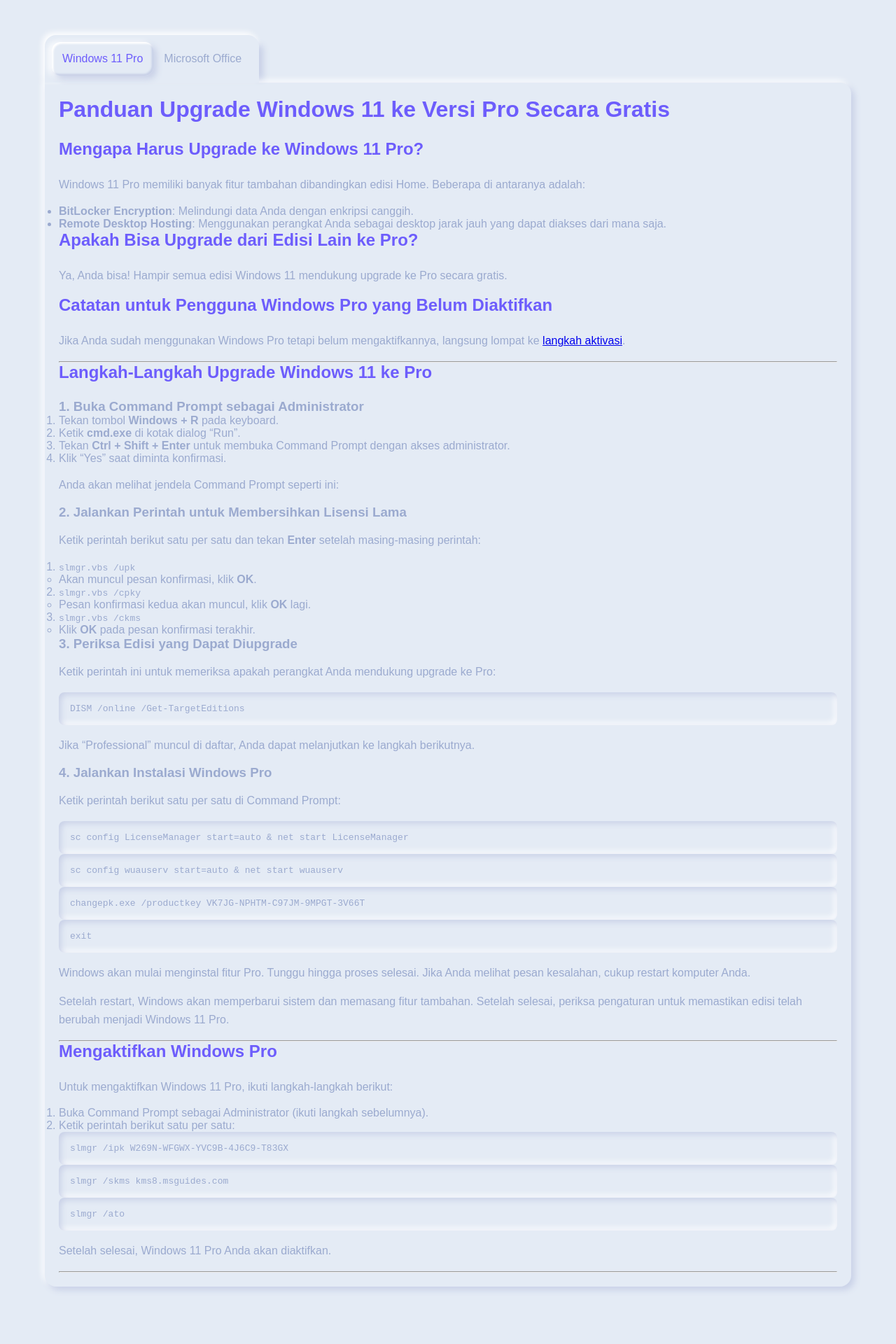
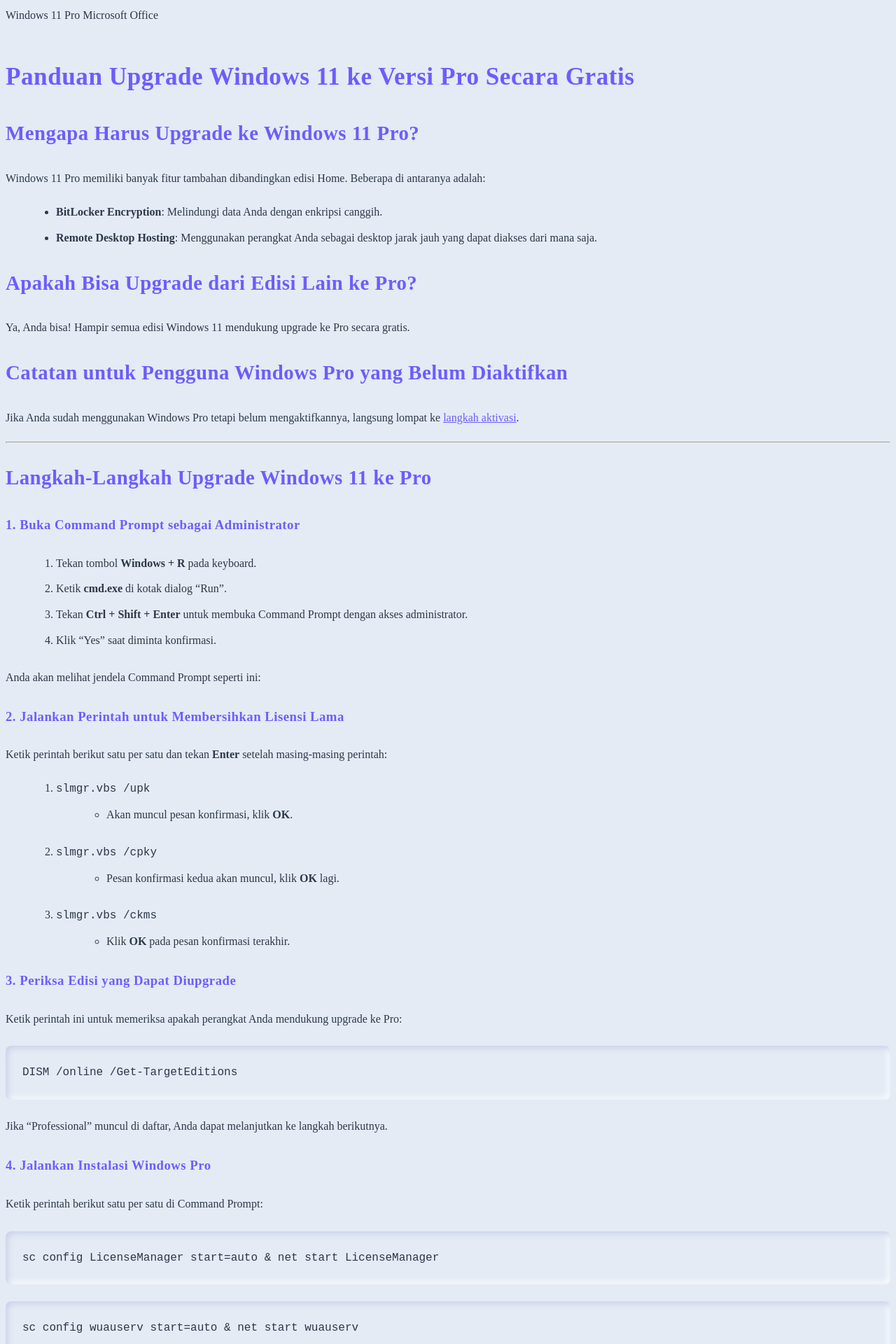
Before and after one commit to hndrapratamaa/Activate-Windows-11-Pro-for-free, a Jekyll site: the page built from index.md, in a window 1280 px wide. Shown: the top 1920 px of the page at 70% size. Built offline with Jekyll 4.4.1, drawn with Linux system fonts in a browser that asks for light colours.

Commit message:
Update neumorphic.css

```diff
--- a/assets/css/neumorphic.css
+++ b/assets/css/neumorphic.css
@@ -1,156 +1,82 @@
-* {
-	margin: 0;
-	padding: 0;
-	box-sizing: border-box;
+/* Reset Default Jekyll Style */
+.markdown-body {
+  all: revert !important;
+  font-family: 'Poppins', sans-serif !important;
+}
+
+/* Core Styles */
+:root {
+  --shadow-white: #ffffff;
+  --shadow-gray: #c8d0e7;
+  --bg-gray: #e4ebf5;
+  --text-primary: #2d3748 !important; /* Warna teks lebih gelap */
+  --text-purple: #6d5dfc;
 }
 
 body {
-	display: flex;
-	padding-top: 50px;
-	justify-content: center;
-	font-family: "Poppins", sans-serif;
-	background-color: var(--bg-gray);
-	color: #9baacf;
+  background: var(--bg-gray) !important;
+  color: var(--text-primary) !important;
+  line-height: 1.8 !important; /* Jarak baris lebih longgar */
+  font-size: 16px !important;
 }
 
-:root {
-	--shadow-white: white;
-	--shadow-gray: #c8d0e7;
-	--bg-gray: #e4ebf5;
-	--text-purple: #6d5dfc;
+/* Header Override */
+h1, h2, h3 {
+  color: var(--text-purple) !important;
+  margin: 1.5rem 0 !important;
+  letter-spacing: 0.5px !important;
 }
 
-.tabs {
-	width: 90%;
+h1 {
+  font-size: 2.2rem !important;
 }
 
-.tabs .tabs--nav {
-	position: relative;
-	display: inline-flex;
-	align-items: center;
-	padding: 10px;
-	box-shadow: 1rem 0.3rem 0.6rem -0.6rem var(--shadow-gray),
-		-0.2rem -0.2rem 0.5rem var(--shadow-white);
-	border-radius: 1rem 1rem 0 0;
-	background-color: var(--bg-gray);
+h2 {
+  font-size: 1.8rem !important;
 }
 
-.tabs .tabs--nav span {
-	padding: 15px;
-	display: block;
-	transition-delay: 0s;
-	transition-duration: 0.5s;
-	border-radius: 0.75rem;
-	cursor: pointer;
+/* Paragraph & Text */
+p {
+  margin: 1.2rem 0 !important;
 }
 
-.tabs .tabs--nav span.wait-animation {
-	pointer-events: none;
+/* Code Blocks */
+pre {
+  background: var(--bg-gray) !important;
+  padding: 1.5rem !important;
+  border-radius: 8px !important;
+  box-shadow:
+    inset 0.2rem 0.2rem 0.5rem var(--shadow-gray),
+    inset -0.2rem -0.2rem 0.5rem var(--shadow-white) !important;
+  margin: 1.5rem 0 !important;
 }
 
-.tabs .tabs--nav span:not(:first-of-type):not(:last-of-type) {
-	margin: 0 10px;
+/* Lists */
+ul, ol {
+  margin-left: 2rem !important;
+  margin-bottom: 1.5rem !important;
 }
 
-.tabs .tabs--nav span.active {
-	color: var(--text-purple);
-	transition-delay: 0.25s;
-	transition-duration: 0.5s;
+li {
+  margin: 0.5rem 0 !important;
 }
 
-.tabs .tabs--nav span:not(.active):hover {
-	/* 	box-shadow: inset 0.15em 0.15em 0.15em var(--shadow-white),
-		inset -0.15em -0.15em 0.15em var(--shadow-gray),
-		0.3rem 0.3rem 0.6rem var(--shadow-gray),
-		-0.3rem -0rem 0.6rem var(--shadow-white); */
-	box-shadow: inset 0.2rem 0.2rem 0.5rem var(--shadow-gray),
-		inset -0.2rem -0.2rem 0.5rem var(--shadow-white);
+/* Tables */
+table {
+  box-shadow:
+    0.3rem 0.3rem 0.6rem var(--shadow-gray),
+    -0.2rem -0.2rem 0.5rem var(--shadow-white) !important;
+  border-radius: 8px !important;
+  overflow: hidden;
 }
 
-.tabs .tabs--nav .tabs--fx {
-	position: absolute;
-	/* 	box-shadow: inset 0.2rem 0.2rem 0.5rem var(--shadow-gray),
-		inset -0.2rem -0.2rem 0.5rem var(--shadow-white); */
-	box-shadow: inset 0.15em 0.15em 0.15em var(--shadow-white),
-		inset -0.15em -0.15em 0.15em var(--shadow-gray),
-		0.3rem 0.3rem 0.6rem var(--shadow-gray),
-		-0.3rem -0rem 0.6rem var(--shadow-white);
-	border-radius: 0.75rem;
-	opacity: 0;
+th, td {
+  padding: 1rem !important;
+  background: var(--bg-gray) !important;
 }
 
-.tabs .tabs--content {
-	padding: 20px;
-	box-shadow: 0.3rem 0.3rem 0.6rem var(--shadow-gray),
-		-0.2rem -0.2rem 0.5rem var(--shadow-white);
-	border-radius: 0 1rem 1rem 1rem;
-	background-color: var(--bg-gray);
+/* Links */
+a {
+  color: var(--text-purple) !important;
+  text-decoration: underline !important;
 }
-
-.tabs .tabs--content h2 {
-	color: var(--text-purple);
-}
-
-.social-media {
-	position: fixed;
-	bottom: 15px;
-	right: 15px;
-	display: flex;
-}
-
-.social-media > * {
-	width: 60px;
-	height: 60px;
-	background-color: var(--bg-gray);
-	display: flex;
-	justify-content: center;
-	align-items: center;
-	text-decoration: none;
-	font-size: 24px;
-	box-shadow: inset 0.15em 0.15em 0.15em var(--shadow-white),
-		inset -0.15em -0.15em 0.15em var(--shadow-gray),
-		0.3rem 0.3rem 0.6rem var(--shadow-gray),
-		-0.3rem -0rem 0.6rem var(--shadow-white);
-	border-radius: 50%;
-	margin: 5px;
-	transition: 0.3s;
-}
-
-.social-media > *:hover {
-	transform: translateY(-5px);
-}
-
-.fa-twitter {
-	color: #19a9dd;
-}
-
-.fa-github,
-.fa-codepen {
-	color: #010101;
-}
-
-.fa-linkedin {
-	color: #19a9dd;
-}
-
-.fa-instagram {
-	color: #ff0066;
-}
-
-.tabs--content h1, .tabs--content h2 {
-    color: var(--text-purple);
-    margin-bottom: 1.5rem;
-}
-
-.tabs--content p {
-    line-height: 1.6;
-    margin: 1rem 0;
-}
-
-.tabs--content pre {
-    background: var(--bg-gray);
-    padding: 1rem;
-    border-radius: 0.5rem;
-    box-shadow: inset 0.2rem 0.2rem 0.5rem var(--shadow-gray),
-                inset -0.2rem -0.2rem 0.5rem var(--shadow-white);
-}
```
